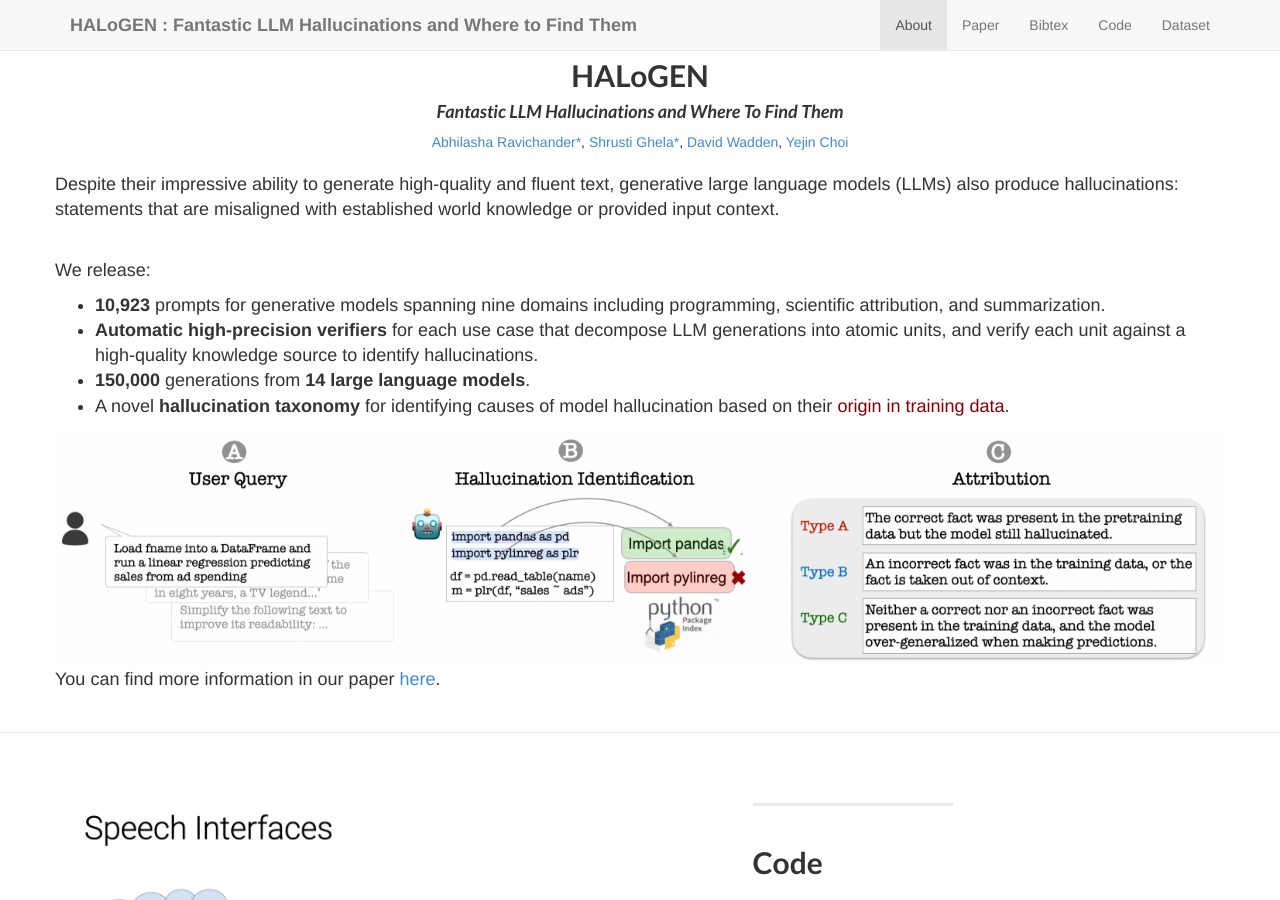
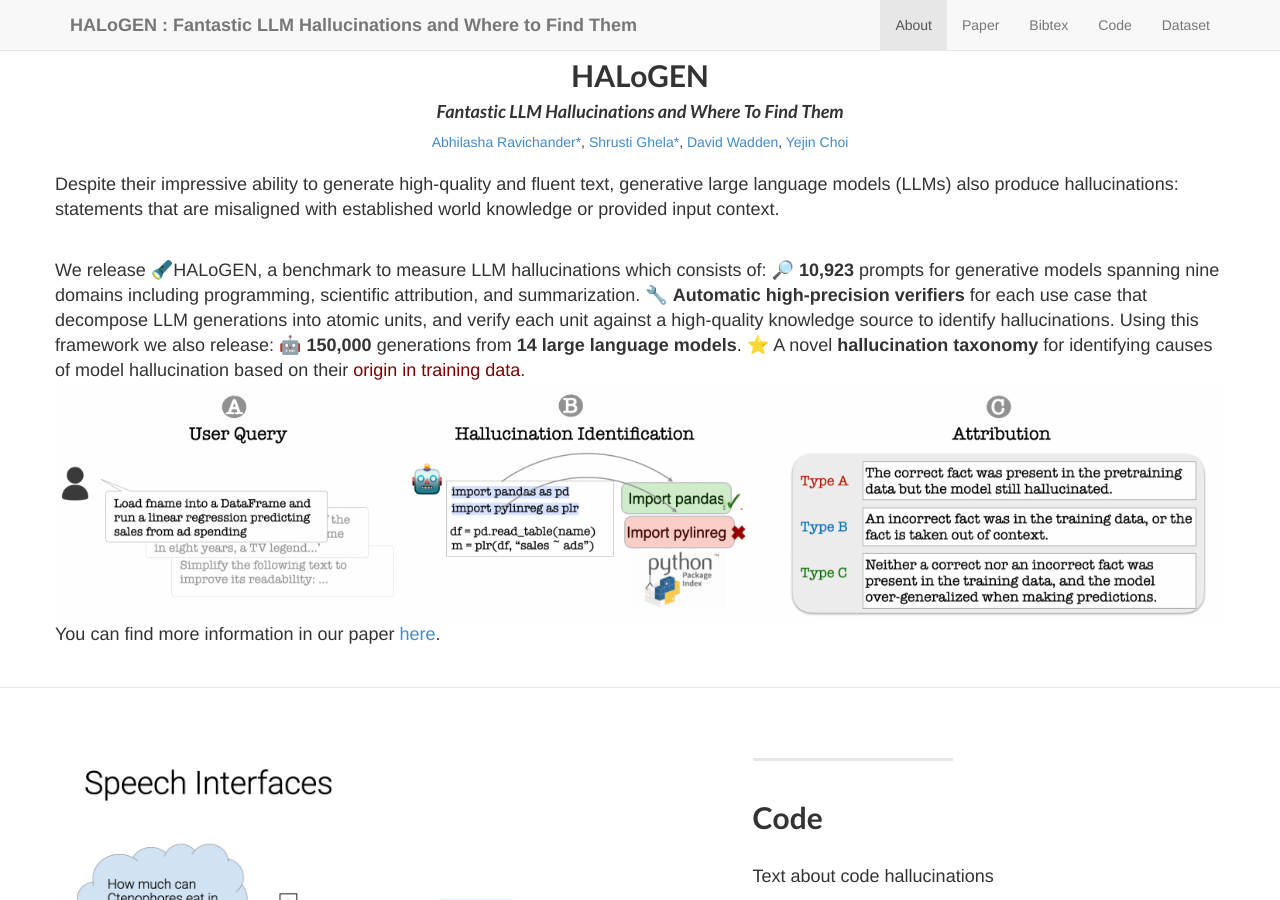
Before and after one commit to halogen-hallucinations/halogen-hallucinations.github.io, a Jekyll site: the page built from index.md, in a window 1280 px wide and 900 px high, scrolled down 778 px. Built offline with Jekyll 4.4.1, drawn with Linux system fonts in a browser that asks for light colours; our own code applies the rules of GitHub Pages for plain Markdown files.

Commit message:
Update about_title.html

```diff
--- a/_includes/about_title.html
+++ b/_includes/about_title.html
@@ -22,15 +22,18 @@
             <p>
 Despite their impressive ability to generate high-quality and fluent text, generative large language models (LLMs) also produce hallucinations: statements that are misaligned with established world knowledge or provided input context. </p>
             </br>
-            <p>We release:
-                <ul>
-                <li> <b>10,923</b> prompts for generative models spanning nine domains including programming, scientific attribution, and summarization.</li>
+            <p>We release 🔦HALoGEN, a benchmark to measure LLM hallucinations which consists of:
+            🔎 <b>10,923</b> prompts for generative models spanning nine domains including programming, scientific attribution, and summarization.
 
-                    <li><b>Automatic high-precision verifiers</b> for each use case that decompose LLM generations into atomic units, and verify each unit against a high-quality knowledge source to identify hallucinations.</li>
-                    <li><b>150,000</b> generations from <b>14 large language models</b>.</li>
-                    <li> A novel <b>hallucination taxonomy</b> for identifying causes of model hallucination based on their <span style="color: maroon;">origin in training data</span>.</li>
+            🔧 <b>Automatic high-precision verifiers</b> for each use case that decompose LLM generations into atomic units, and verify each unit against a high-quality knowledge source to identify hallucinations.
 
-                </ul>
+
+        Using this framework we also release:
+
+        🤖 <b>150,000</b> generations from <b>14 large language models</b>.
+        ⭐ A novel <b>hallucination taxonomy</b> for identifying causes of model hallucination based on their <span style="color: maroon;">origin in training data</span>.
+
+
 
                 <img src="../img/halogen_Teaser.png" alt="Centered Image" style="display: block; margin: auto; max-width: 100%; max-height: 1000vh;">
 
```
